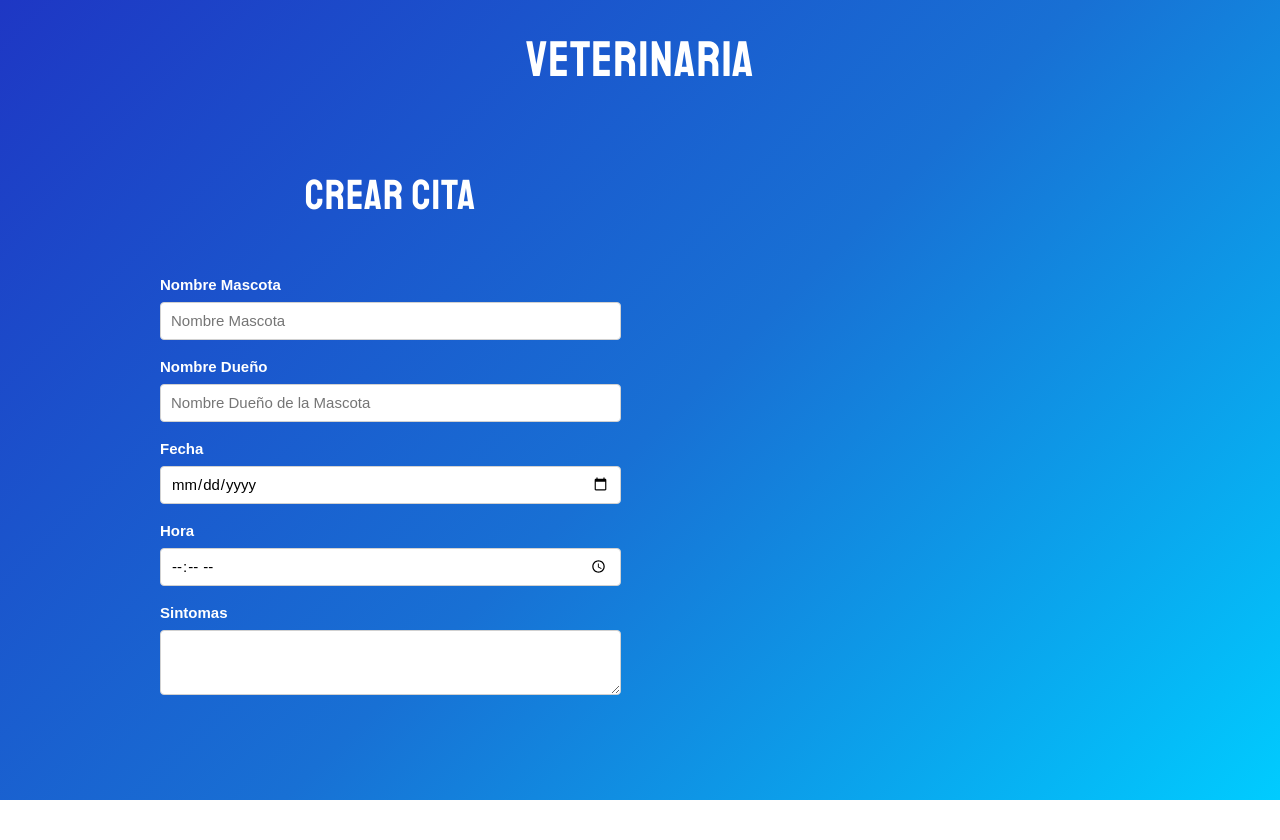
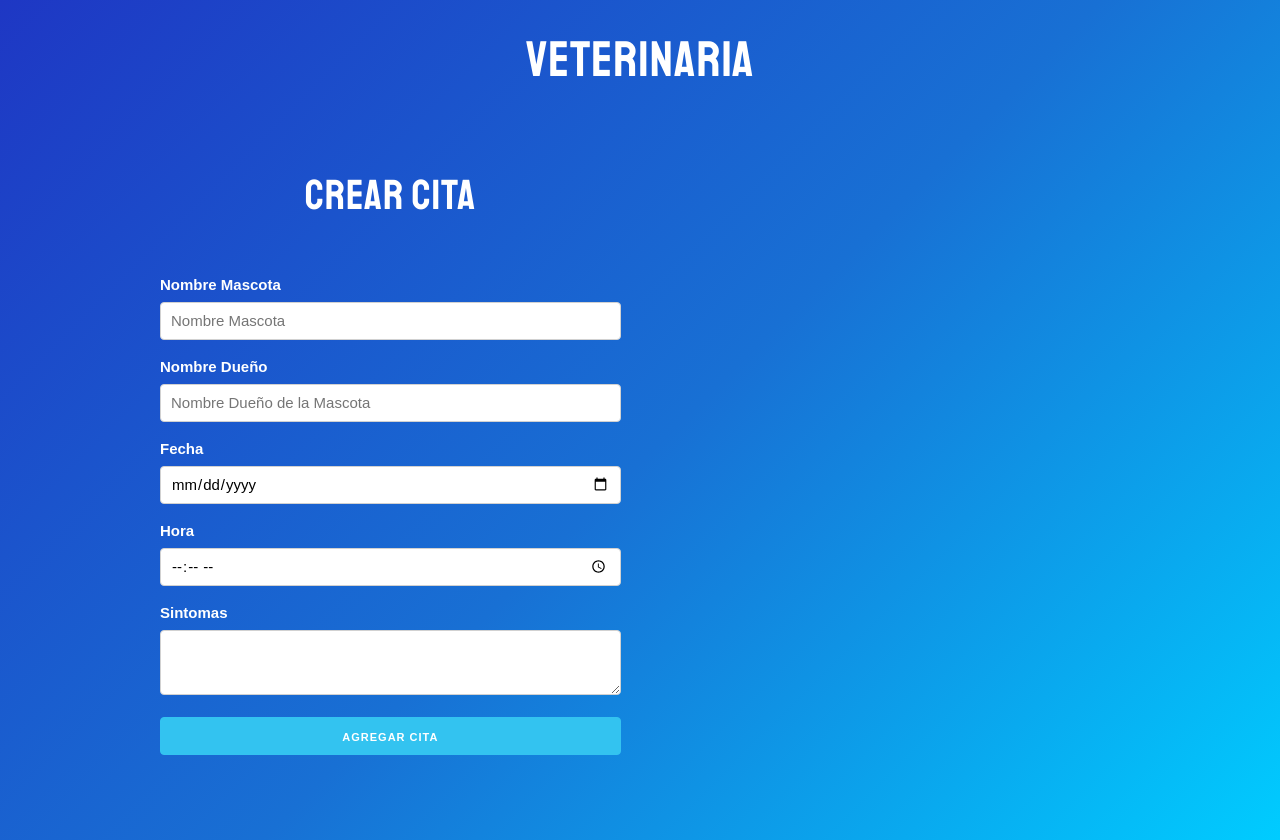
Before and after one commit to FedePe/Veterinaria-React, a React (Create React App) app: page / in a window 1280 px wide. Before the commit the page ends 800 px from the top, so only its background shows below. Built offline with nearby package versions, Linux system fonts and the light colour scheme.

Commit message:
Agregando campos del Formulario 2

```diff
--- a/src/components/Formulario.js
+++ b/src/components/Formulario.js
@@ -37,6 +37,11 @@ const Formulario = () => {
                     className="u-full-width"
                     name="sintomas"
                 />
+                <button
+                    type="submit"
+                    className="u-full-width button-primary"
+                >Agregar Cita
+                </button>
             </form>
 
         </Fragment>
```
